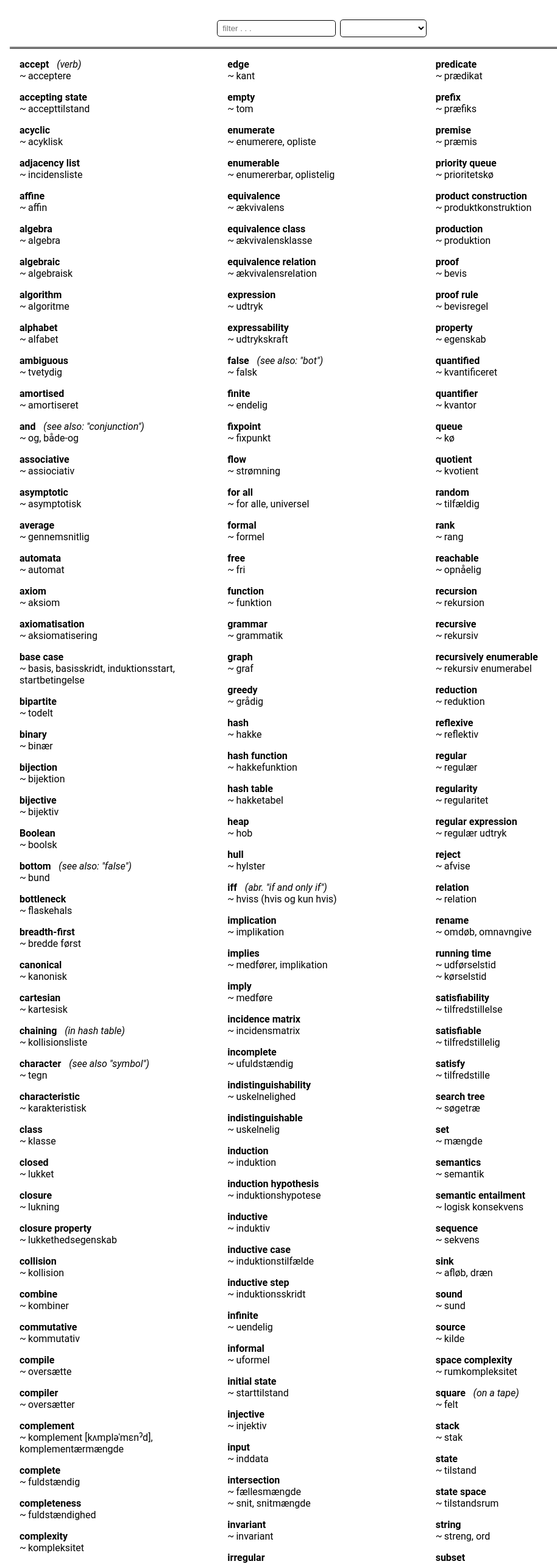
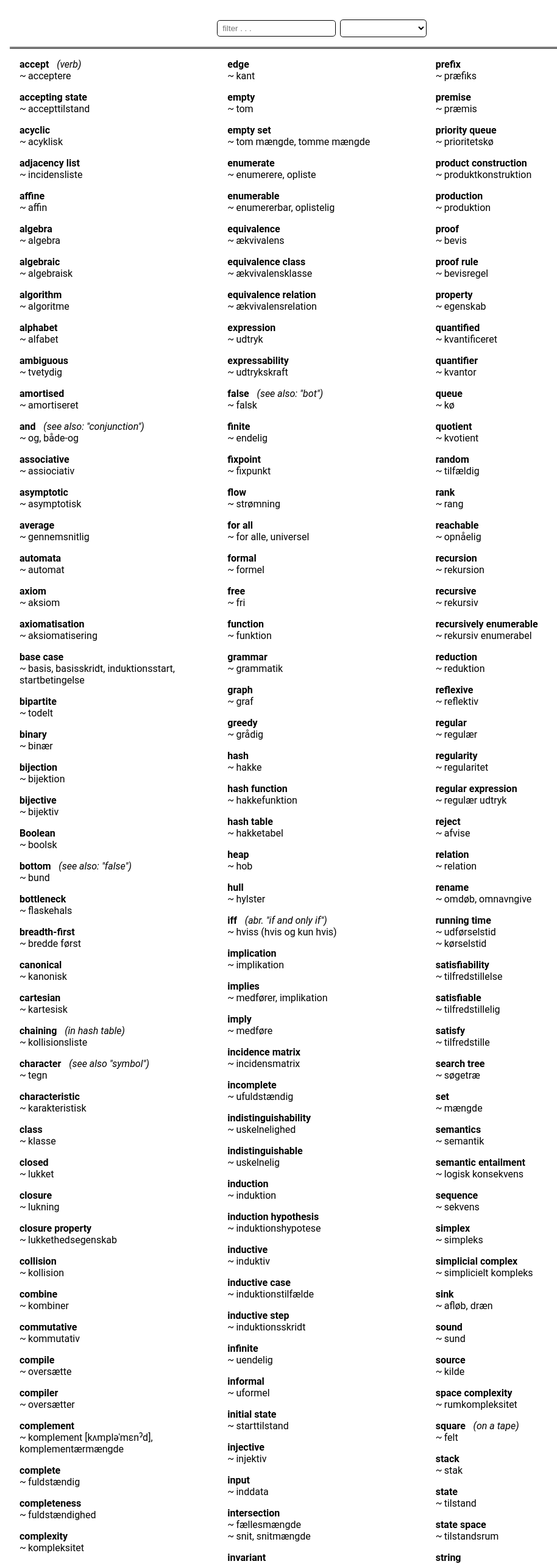
Before and after one commit to SSoelvsten/en-dk, a React (Create React App) app: page / in a window 1280 px wide. Shown: the top 2565 px of the page at 61% size, without its empty margins (112-1026 px from the left). Built offline with nearby package versions, Linux system fonts and the light colour scheme.

Commit message:
Primært tilføjelser til geometri

```diff
--- a/src/dictionary.ts
+++ b/src/dictionary.ts
@@ -406,8 +406,13 @@ export const en_dk : Lexeme[] = [
     keywords: ["graph"]
   },
   {
+    word: "directed acyclic graph",
+    translations: ["orienteret acyklisk graf"],
+    keywords: ["graph"]
+  },
+  {
     word: "difference",
-    translations: ["difference, forskel"],
+    translations: ["difference, differens, forskel"],
     keywords: ["mathematics"]
   },
   {
@@ -443,12 +448,17 @@ export const en_dk : Lexeme[] = [
   {
     word: "edge",
     translations: ["kant"],
-    keywords: ["graph"]
+    keywords: ["graph", "geometry"]
   },
   {
     word: "empty",
     translations: ["tom"],
     keywords: ["algorithmics", "complexity theory", "formal methods", "mathematics"]
+  },
+  {
+    word: "empty set",
+    translations: ["tom mængde, tomme mængde"],
+    keywords: ["mathemamtics"]
   },
   {
     word: "enumerate",
@@ -1036,6 +1046,16 @@ export const en_dk : Lexeme[] = [
     keywords: ["complexity theory", "algorithmics"]
   },
   {
+    word: "simplex",
+    translations: ["simpleks"],
+    keywords: ["geometry"]
+  },
+  {
+    word: "simplicial complex",
+    translations: ["simplicielt kompleks"],
+    keywords: ["geometry"]
+  },
+  {
     word: "sink",
     translations: ["afløb, dræn"],
     keywords: ["graph"]
```
